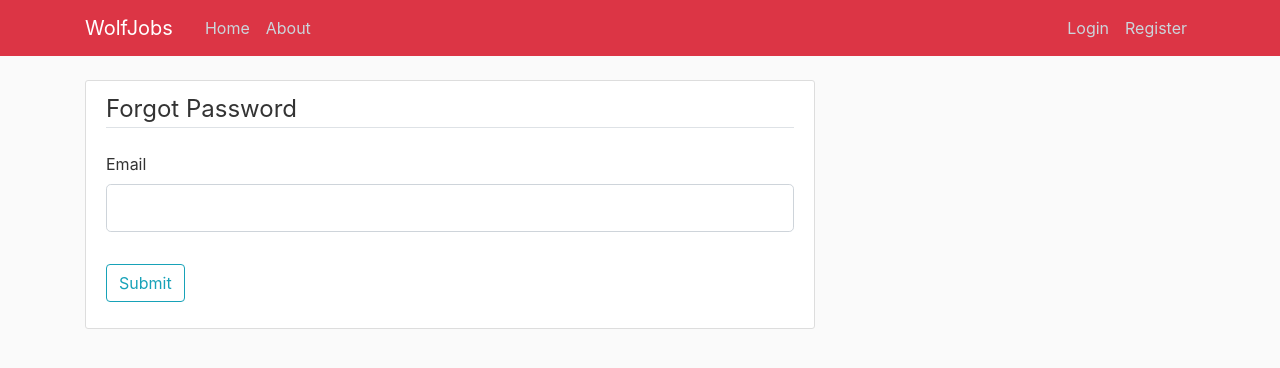
After one commit to atharva1996/WolfJobs, a Flask app: page /forgotpassword in a window 1280 px wide. The commit adds this page. Shown: the top 368 px of the page. Run offline with Flask 2, Linux system fonts and the light colour scheme; some libraries are stand-ins or nearby versions.

Commit message:
Added session management and forgot password module

```diff
--- a/application.py
+++ b/application.py
@@ -1,11 +1,21 @@
-from flask import app, render_template, url_for, flash, redirect, request
-from forms import RegistrationForm, LoginForm
+from datetime import datetime, timedelta
+from types import MethodDescriptorType
+from utilities import Utilities
+from flask import app, render_template, session, url_for, flash, redirect, request,Response
+from flask import json
+from flask.helpers import make_response
+from flask.json import jsonify
+from flask_mail import Mail, Message
+import jwt
+from forms import ForgotPasswordForm, RegistrationForm, LoginForm, ResetPasswordForm
 import bcrypt
 from apps import App
+from flask_login import LoginManager,login_required
 
 app_object = App()
 app = app_object.app
 mongo = app_object.mongo
+mail = app_object.mail
 
 posts = [
     {
@@ -26,7 +36,10 @@ posts = [
 @app.route("/")
 @app.route("/home")
 def home():
-    return render_template('home.html', posts=posts)
+    if session.get('email'):
+        return render_template('home.html', posts=posts)
+    else:
+        return redirect(url_for('login'))
 
 
 @app.route("/about")
@@ -36,29 +49,77 @@ def about():
 
 @app.route("/register", methods=['GET', 'POST'])
 def register():
-    form = RegistrationForm()
-    if form.validate_on_submit():
-        if request.method == 'POST':
-            username = request.form.get('username')
-            email = request.form.get('email')
-            password = request.form.get('password')
-            id = mongo.db.ath.insert({'name':username,'email':email,'pwd':bcrypt.hashpw(password.encode("utf-8"),bcrypt.gensalt())})
-        flash(f'Account created for {form.username.data}!', 'success')
+    if not session.get('email'):
+        form = RegistrationForm()
+        if form.validate_on_submit():
+            if request.method == 'POST':
+                username = request.form.get('username')
+                email = request.form.get('email')
+                password = request.form.get('password')
+                id = mongo.db.ath.insert({'name':username,'email':email,'pwd':bcrypt.hashpw(password.encode("utf-8"),bcrypt.gensalt()),'temp':None})
+            flash(f'Account created for {form.username.data}!', 'success')
+            return redirect(url_for('home'))
+    else:
         return redirect(url_for('home'))
     return render_template('register.html', title='Register', form=form)
 
 
 @app.route("/login", methods=['GET', 'POST'])
 def login():
-    form = LoginForm()
-    if form.validate_on_submit():
-        temp = mongo.db.ath.find_one({'email':form.email.data},{'email','pwd'})
-        if temp['email'] == form.email.data and bcrypt.checkpw(form.password.data.encode("utf-8"),temp['pwd']):
-            flash('You have been logged in!', 'success')
-            return redirect(url_for('home'))
-        else:
-            flash('Login Unsuccessful. Please check username and password', 'danger')
+    if not session.get('email'):
+        form = LoginForm()
+        if form.validate_on_submit():
+            temp = mongo.db.ath.find_one({'email':form.email.data},{'email','pwd','temp'})
+            if temp['email'] == form.email.data and (bcrypt.checkpw(form.password.data.encode("utf-8"),temp['pwd']) or temp['temp']==form.password.data):
+                flash('You have been logged in!', 'success')
+                session['email'] = temp['email']
+                return redirect(url_for('home'))
+            else:
+                flash('Login Unsuccessful. Please check username and password', 'danger')
+    else:
+        return redirect(url_for('home'))
     return render_template('login.html', title='Login', form=form)
+
+@app.route("/logout",methods=['GET','POST'])
+def logout():
+    session.clear()
+    return "success"
+
+
+@app.route("/forgotpassword",methods=['POST','GET'])
+def forgotPassword():
+    if not session.get('email'):
+        form = ForgotPasswordForm()
+        if form.validate_on_submit():
+            temp = mongo.db.ath.find_one({'email':form.email.data},{'email','pwd','temp'})
+            print(temp)
+            if temp == None:
+                flash('Incorrect Email Id')
+                f = ForgotPasswordForm()
+                return render_template('forgotpassword.html',form=f)
+            if temp['email']==form.email.data:
+                util = Utilities()
+                if not util.send_email(form.email.data)=="success":
+                    flash(f'Email has been sent successfully!')
+                    return redirect(url_for("login"))
+                return "Failed"
+            else:
+                flash('Incorrect email id')
+
+        return render_template("forgotpassword.html",form=form)
+
+    else:
+        return redirect(url_for('home'))
+
+
+@app.route("/dummy", methods=['GET'])
+def dummy():
+    response = make_response(
+                redirect(url_for('home'),200),
+            )
+    response.headers["Content-Type"] = "application/json",
+    response.headers["token"] = "123456"
+    return response
 
 
 if __name__ == '__main__':
--- a/forms.py
+++ b/forms.py
@@ -28,3 +28,14 @@ class LoginForm(FlaskForm):
     password = PasswordField('Password', validators=[DataRequired()])
     remember = BooleanField('Remember Me')
     submit = SubmitField('Login')
+
+
+class ForgotPasswordForm(FlaskForm):
+    email = StringField('Email',validators=[DataRequired(), Email()])
+    submit = SubmitField('Submit')
+
+class ResetPasswordForm(FlaskForm):
+    password = PasswordField('Password', validators=[DataRequired()])
+    confirm_password = PasswordField('Confirm Password',
+                                     validators=[DataRequired(), EqualTo('password')])
+    submit = SubmitField('Reset')
--- /dev/null
+++ b/static/js/script.js
@@ -0,0 +1,18 @@
+function addToLocalStorage(key,data){
+    localStorage.setItem(key) = data;
+}
+
+function retrieveFromLocalStorage(key){
+    return localStorage.getItem(key)
+}
+
+function logout(){
+    $.ajax({
+        type: "POST",
+        url: "/logout",
+        success: function(data) {
+            console.log(data)
+            window.location.href = "login";
+        }
+    });
+}
--- /dev/null
+++ b/templates/forgotpassword.html
@@ -0,0 +1,28 @@
+{% extends "layout.html" %}
+{% block content %}
+    <div class="content-section">
+        <form method="POST" action="">
+            {{ form.hidden_tag() }}
+            <fieldset class="form-group">
+                <legend class="border-bottom mb-4">Forgot Password</legend>
+                <div class="form-group">
+                    {{ form.email.label(class="form-control-label") }}
+                    {% if form.email.errors %}
+                        {{ form.email(class="form-control form-control-lg is-invalid") }}
+                        <div class="invalid-feedback">
+                            {% for error in form.email.errors %}
+                                <span>{{ error }}</span>
+                            {% endfor %}
+                        </div>
+                    {% else %}
+                        {{ form.email(class="form-control form-control-lg") }}
+                    {% endif %}
+                </div>
+
+            </fieldset>
+            <div class="form-group">
+                {{ form.submit(class="btn btn-outline-info") }}
+            </div>
+        </form>
+    </div>
+{% endblock content %}
--- a/templates/layout.html
+++ b/templates/layout.html
@@ -30,10 +30,17 @@
               <a class="nav-item nav-link" href="{{ url_for('about') }}">About</a>
             </div>
             <!-- Navbar Right Side -->
+            {% if not session.get("email"): %}
             <div class="navbar-nav">
-              <a class="nav-item nav-link" href="{{ url_for('login') }}">Login</a>
+              <a class="nav-item nav-link" href="{{ url_for('login') }}" id="login">Login</a>
               <a class="nav-item nav-link" href="{{ url_for('register') }}">Register</a>
             </div>
+            {% else %}
+            <div class="navbar-nav">
+              <a class="nav-item nav-link">Welcome, {{session.get("email")}}</a>
+              <button class="nav-item nav-link btn btn-link" onclick="logout()">Log Out</button>
+            </div>
+            {% endif %}
           </div>
         </div>
       </nav>
@@ -58,8 +65,9 @@
 
     <!-- Optional JavaScript -->
     <!-- jQuery first, then Popper.js, then Bootstrap JS -->
-    <script src="https://code.jquery.com/jquery-3.2.1.slim.min.js" integrity="sha384-KJ3o2DKtIkvYIK3UENzmM7KCkRr/rE9/Qpg6aAZGJwFDMVNA/GpGFF93hXpG5KkN" crossorigin="anonymous"></script>
+    <script src="https://ajax.googleapis.com/ajax/libs/jquery/3.5.1/jquery.min.js"></script>
     <script src="https://cdnjs.cloudflare.com/ajax/libs/popper.js/1.12.9/umd/popper.min.js" integrity="sha384-ApNbgh9B+Y1QKtv3Rn7W3mgPxhU9K/ScQsAP7hUibX39j7fakFPskvXusvfa0b4Q" crossorigin="anonymous"></script>
     <script src="https://maxcdn.bootstrapcdn.com/bootstrap/4.0.0/js/bootstrap.min.js" integrity="sha384-JZR6Spejh4U02d8jOt6vLEHfe/JQGiRRSQQxSfFWpi1MquVdAyjUar5+76PVCmYl" crossorigin="anonymous"></script>
+    <script src="../static/js/script.js"></script>
 </body>
 </html>
--- a/templates/login.html
+++ b/templates/login.html
@@ -40,7 +40,7 @@
                 {{ form.submit(class="btn btn-outline-info") }}
             </div>
             <small class="text-muted ml-2">
-                <a href="#">Forgot Password?</a>
+                <a href="{{url_for('forgotPassword')}}">Forgot Password?</a>
             </small>
         </form>
     </div>
```
Also changed, not shown: apps.py (+8 -2 lines), templates/home.html (+1 -12 lines), templates/resetpassword.html (added, +42 -0 lines), utilities.py (added, +37 -0 lines).
